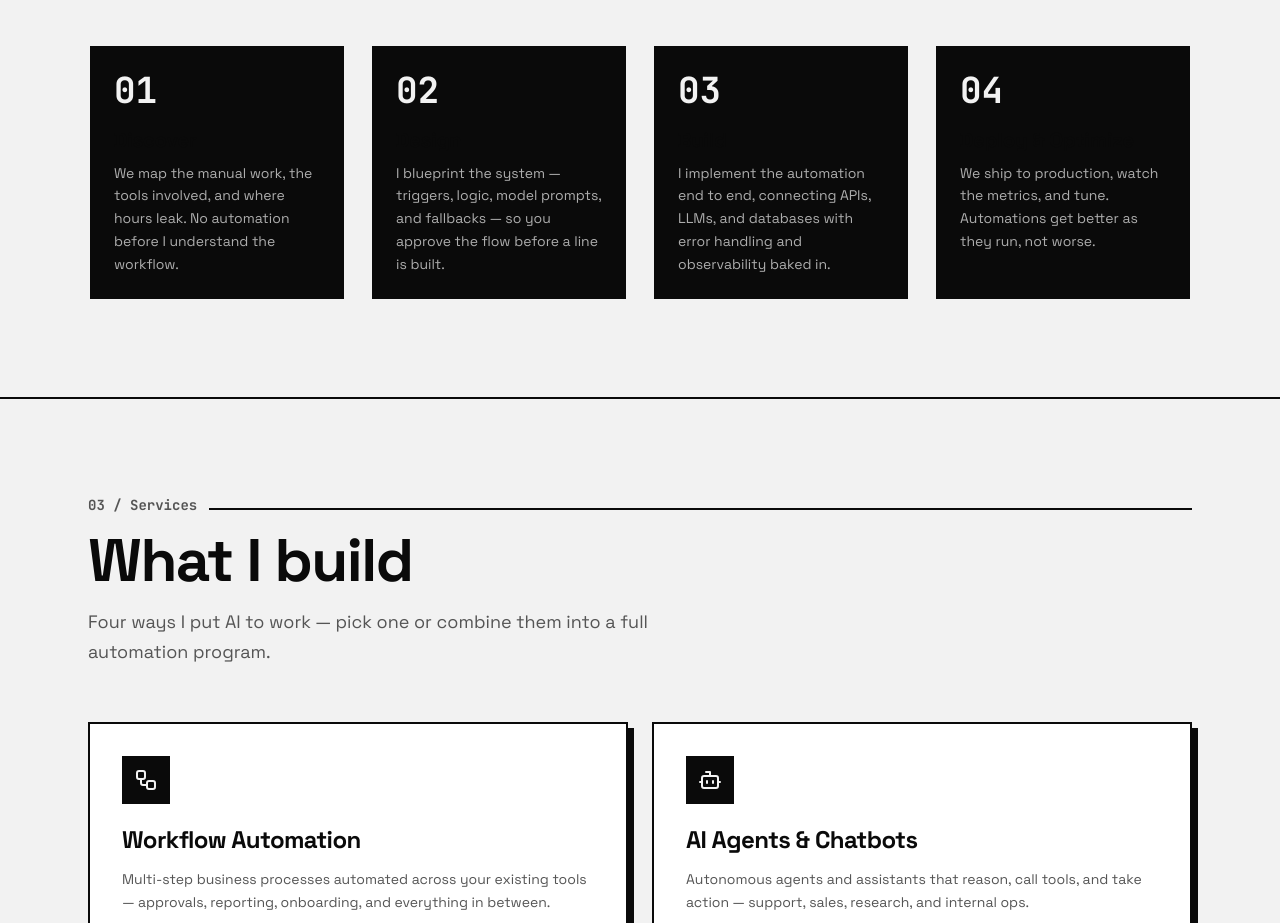
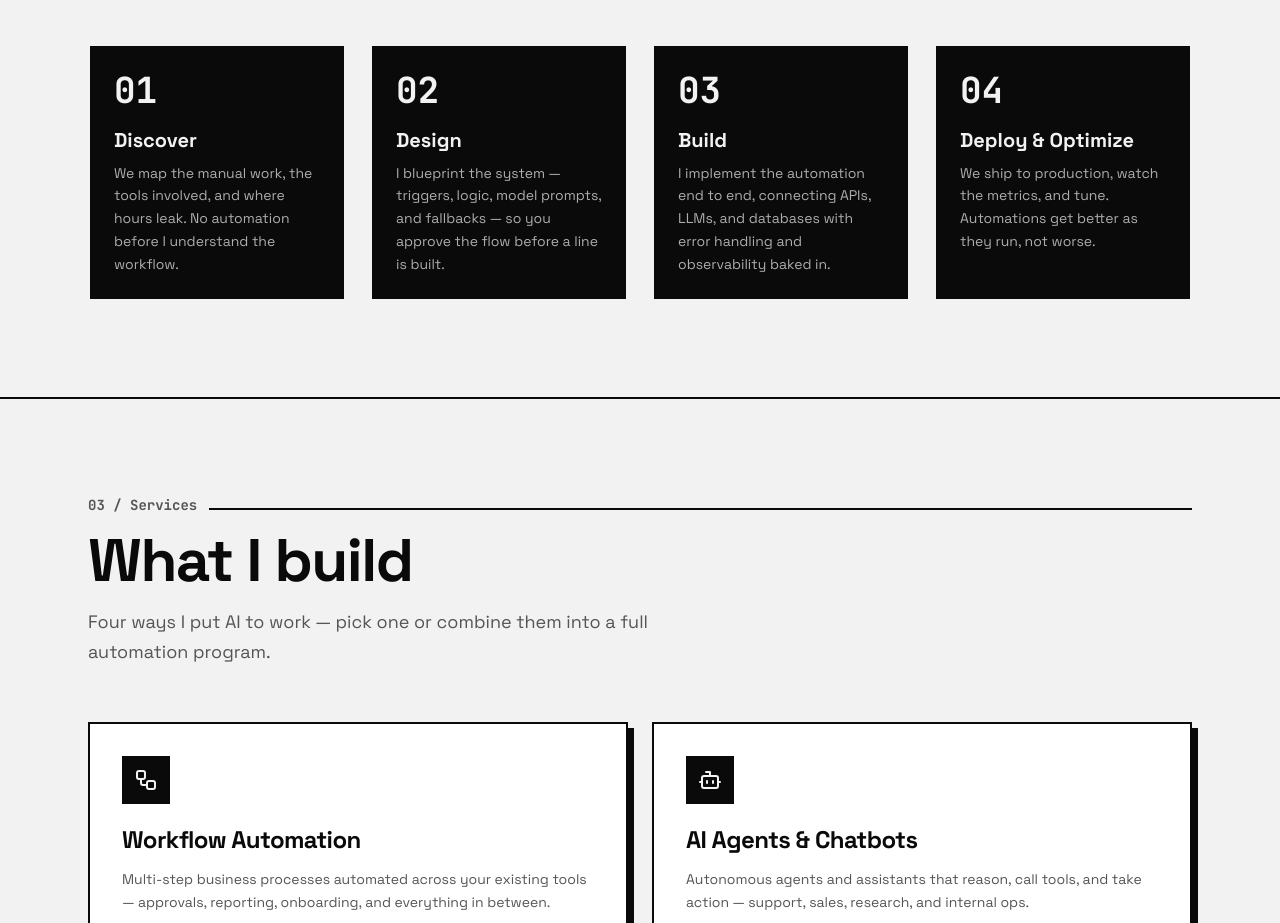
Before and after one commit to maratantan/my-portfolio, a Next.js app: page / in a window 1280 px wide. Shown: the part 2320-3243 px from the top of the page. Built offline with nearby package versions, Linux system fonts and the light colour scheme.

Commit message:
process title color

```diff
--- a/components/process.tsx
+++ b/components/process.tsx
@@ -45,7 +45,7 @@ export function Process() {
               className="border-2 border-background bg-foreground p-6 shadow-[6px_6px_0_0_var(--color-background)]"
             >
               <span className="font-mono text-4xl font-bold text-background">{s.step}</span>
-              <h3 className="mt-4 text-xl font-bold">{s.title}</h3>
+              <h3 className="mt-4 text-xl font-bold text-background">{s.title}</h3>
               <p className="mt-2 text-sm leading-relaxed text-background/70">{s.body}</p>
             </li>
           ))}
```
